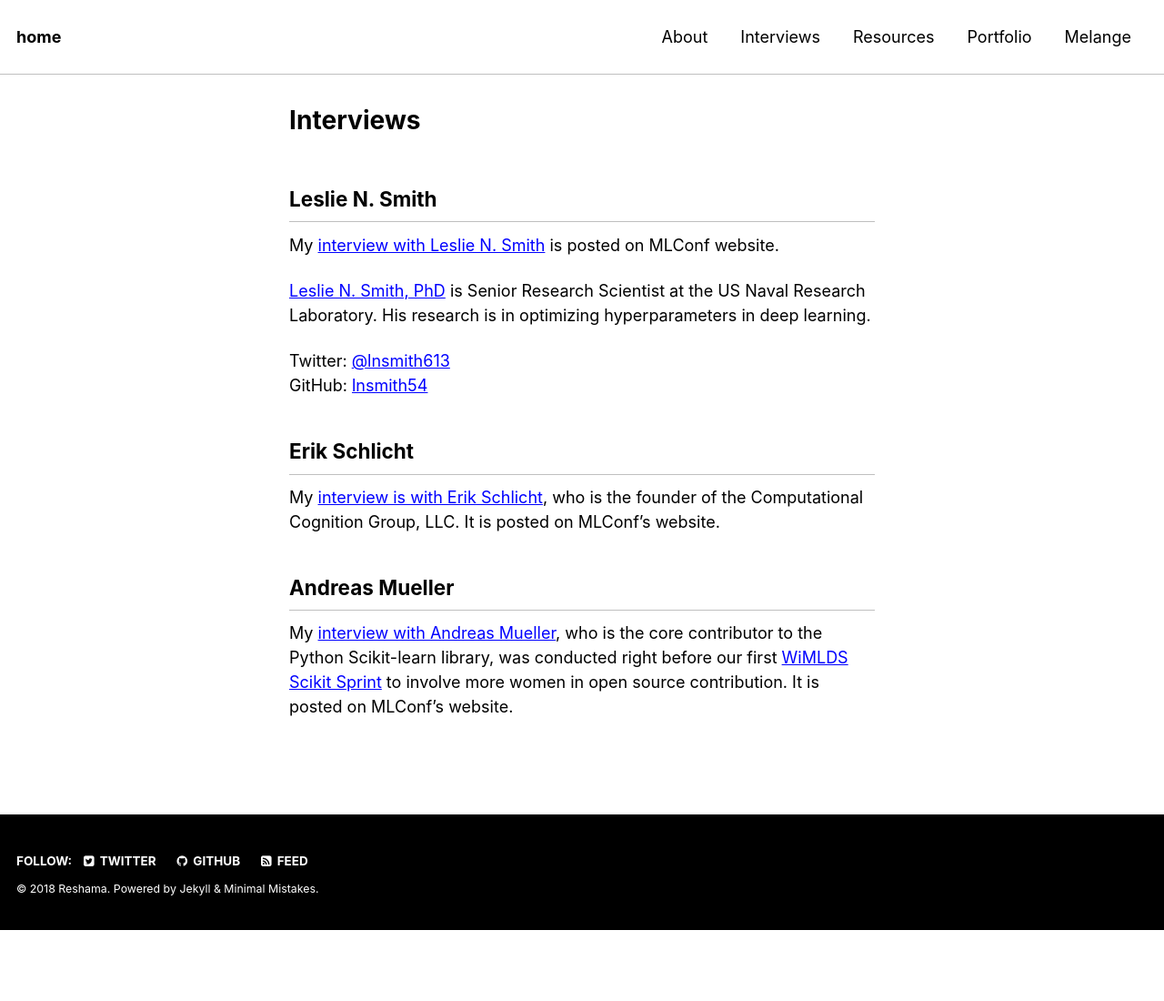
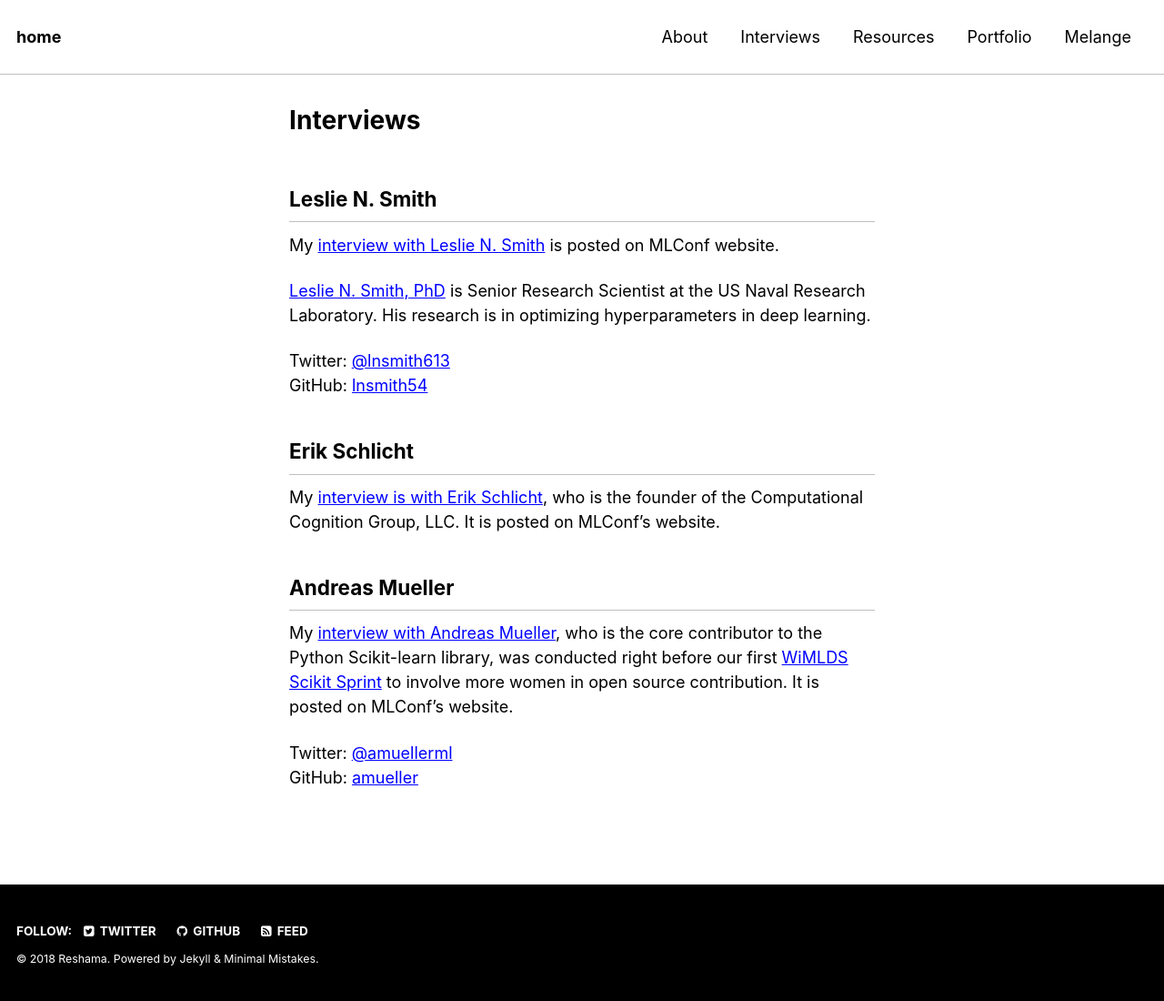
Before and after one commit to reshamas/reshamas.github.io, a Jekyll site: the page built from interviews/index.md, in a window 1280 px wide. Shown: the whole page at 91% size. Built offline with Jekyll 4.4.1, drawn with Linux system fonts in a browser that asks for light colours; before the commit the page ends 1022 px from its top, so only the background shows below that.

Commit message:
Update index.md

```diff
--- a/interviews/index.md
+++ b/interviews/index.md
@@ -18,3 +18,6 @@ My [interview is with Erik Schlicht](https://mlconf.com/interview-erik-schlicht-
 
 ## Andreas Mueller
 My [interview with Andreas Mueller](https://mlconf.com/interview-andreas-muller-lecturer-columbia-university-core-contributor-scikit-learn-reshama-shaikh/), who is the core contributor to the Python Scikit-learn library, was conducted right before our first [WiMLDS Scikit Sprint](https://github.com/WiMLDS/scikit-sprint) to involve more women in open source contribution.  It is posted on MLConf's website.
+
+Twitter:  [@amuellerml](https://twitter.com/amuellerml)
+GitHub:  [amueller](https://github.com/amueller)
```
